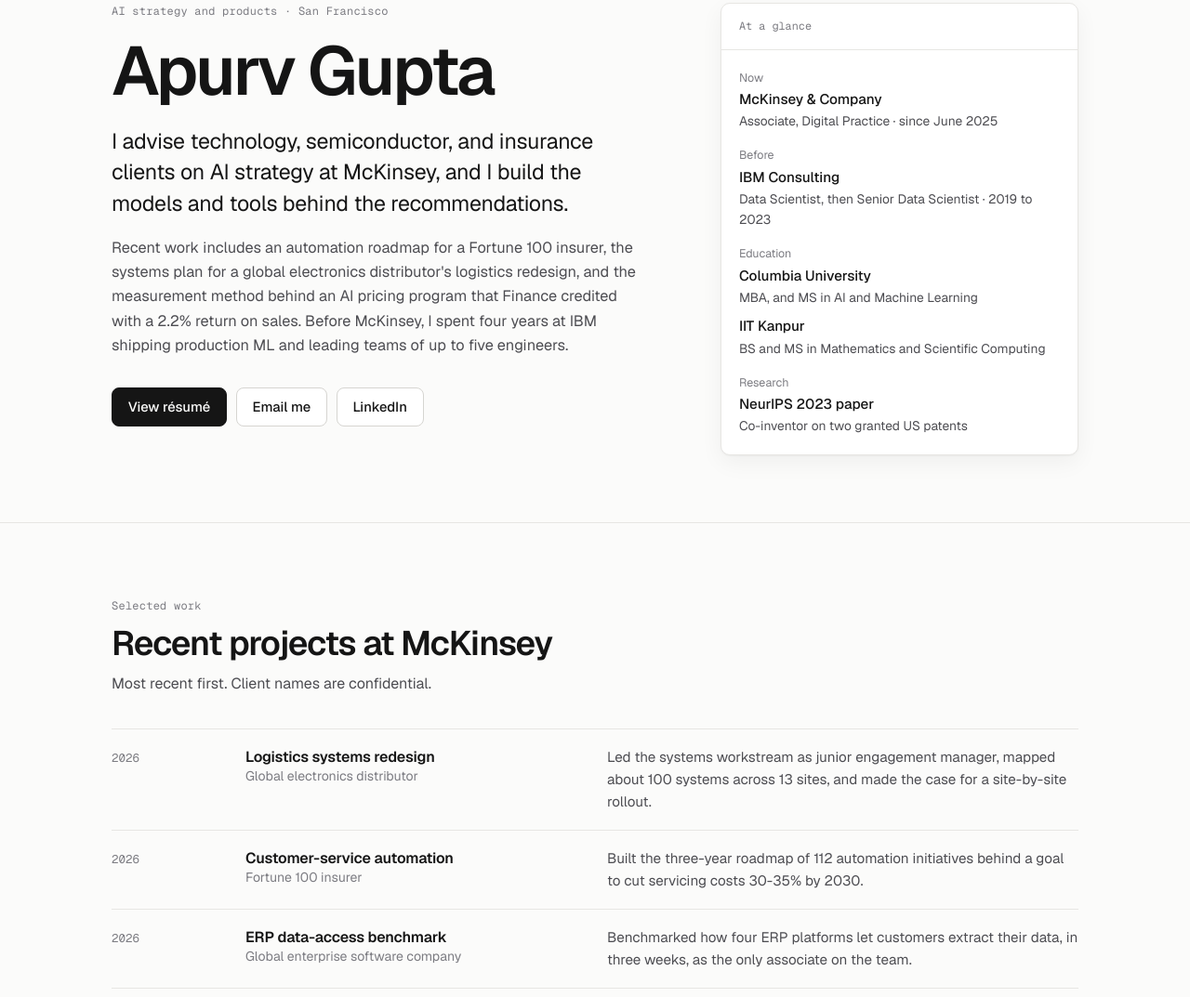
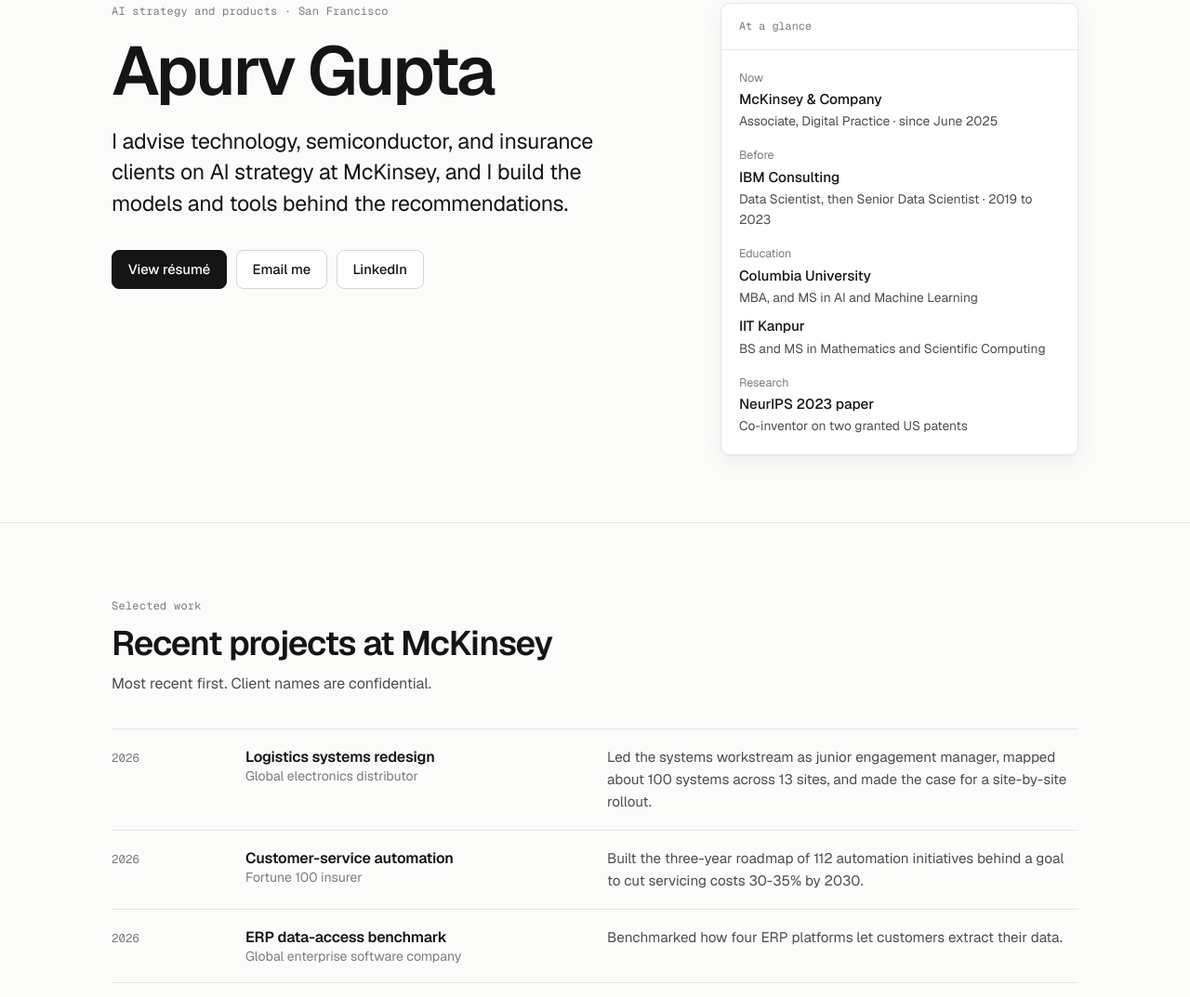
Before and after one commit to apurvg14/apurvg14.github.io, a plain HTML site: page index.html in a window 1280 px wide. Shown: the part 166-1239 px from the top of the page at 93% size. Drawn offline with Linux system fonts and the light colour scheme.

Commit message:
Trim hero intro, ERP row, photography and games descriptions

```diff
--- a/index.html
+++ b/index.html
@@ -25,7 +25,7 @@
 
     <script src="theme.js?v=20261125a"></script>
     <link rel="icon" href="favicon.svg" type="image/svg+xml" />
-    <link rel="stylesheet" href="styles.css?v=20261125b" />
+    <link rel="stylesheet" href="styles.css?v=20261127a" />
     <script src="script.js?v=20261125a" defer></script>
     <script src="count.js?v=20261125a" data-goatcounter="https://aourvg.goatcounter.com/count" async></script>
     <script type="application/ld+json">
@@ -83,12 +83,6 @@
             I advise technology, semiconductor, and insurance clients on AI strategy at McKinsey, and I
             build the models and tools behind the recommendations.
           </p>
-          <p class="body">
-            Recent work includes an automation roadmap for a Fortune 100 insurer, the systems plan for a
-            global electronics distributor's logistics redesign, and the measurement method behind an AI
-            pricing program that Finance credited with a 2.2% return on sales. Before McKinsey, I spent
-            four years at IBM shipping production ML and leading teams of up to five engineers.
-          </p>
           <div class="hero-actions">
             <a class="btn btn-primary" href="resume.html">View résumé</a>
             <a class="btn" href="mailto:apurvatwork@gmail.com" data-goatcounter-click="email-hero" data-goatcounter-title="Email (hero)">Email me</a>
@@ -144,7 +138,7 @@
             <div class="row" id="erp">
               <span class="when">2026</span>
               <h3>ERP data-access benchmark<span>Global enterprise software company</span></h3>
-              <p>Benchmarked how four ERP platforms let customers extract their data, in three weeks, as the only associate on the team.</p>
+              <p>Benchmarked how four ERP platforms let customers extract their data.</p>
             </div>
             <div class="row" id="semis">
               <span class="when">2025-26</span>
@@ -276,7 +270,7 @@
             <a class="card reveal" href="photography.html">
               <div class="card-thumb"><img src="assets/photography/silent-witness.jpg" alt="" width="640" height="640" loading="lazy" /></div>
               <h3>Photography</h3>
-              <p>Six photographs from @photonovelist, 2020 to 2024.</p>
+              <p>From @photonovelist, 2020 to 2024.</p>
             </a>
             <a class="card reveal" href="travel.html">
               <div class="card-thumb map" aria-hidden="true">
@@ -299,7 +293,7 @@
                 <span class="tag">Assassin's Creed</span><span class="tag">Metal Gear Solid</span><span class="tag">Ghost of Tsushima</span><span class="tag">Uncharted</span><span class="tag">Tomb Raider</span><span class="tag">Horizon Zero Dawn</span>
               </div>
               <h3>Games</h3>
-              <p>A running list. Assassin's Creed takes up a lot of it.</p>
+              <p>A running list.</p>
             </a>
           </div>
         </div>
--- a/styles.css
+++ b/styles.css
@@ -397,13 +397,6 @@ ul {
   letter-spacing: -0.01em;
 }
 
-.hero .body {
-  margin-top: 1.1rem;
-  max-width: 38rem;
-  color: var(--text-2);
-  font-size: 1.02rem;
-}
-
 .hero-actions {
   display: flex;
   flex-wrap: wrap;
```
Also changed, not shown: games.html (+3 -3 lines), photography.html (+3 -3 lines), resume.html (+1 -1 lines), travel.html (+1 -1 lines), llms.txt.
